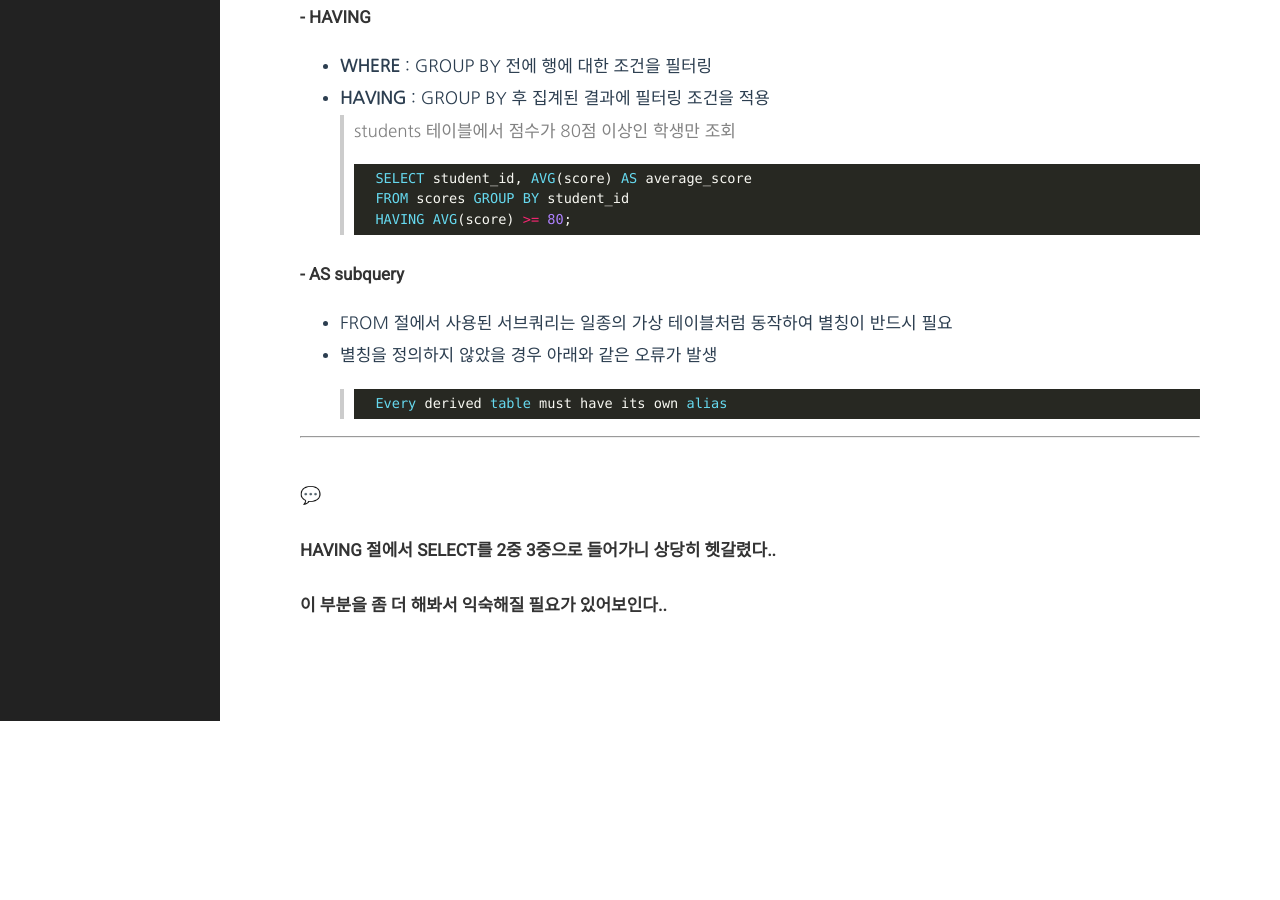
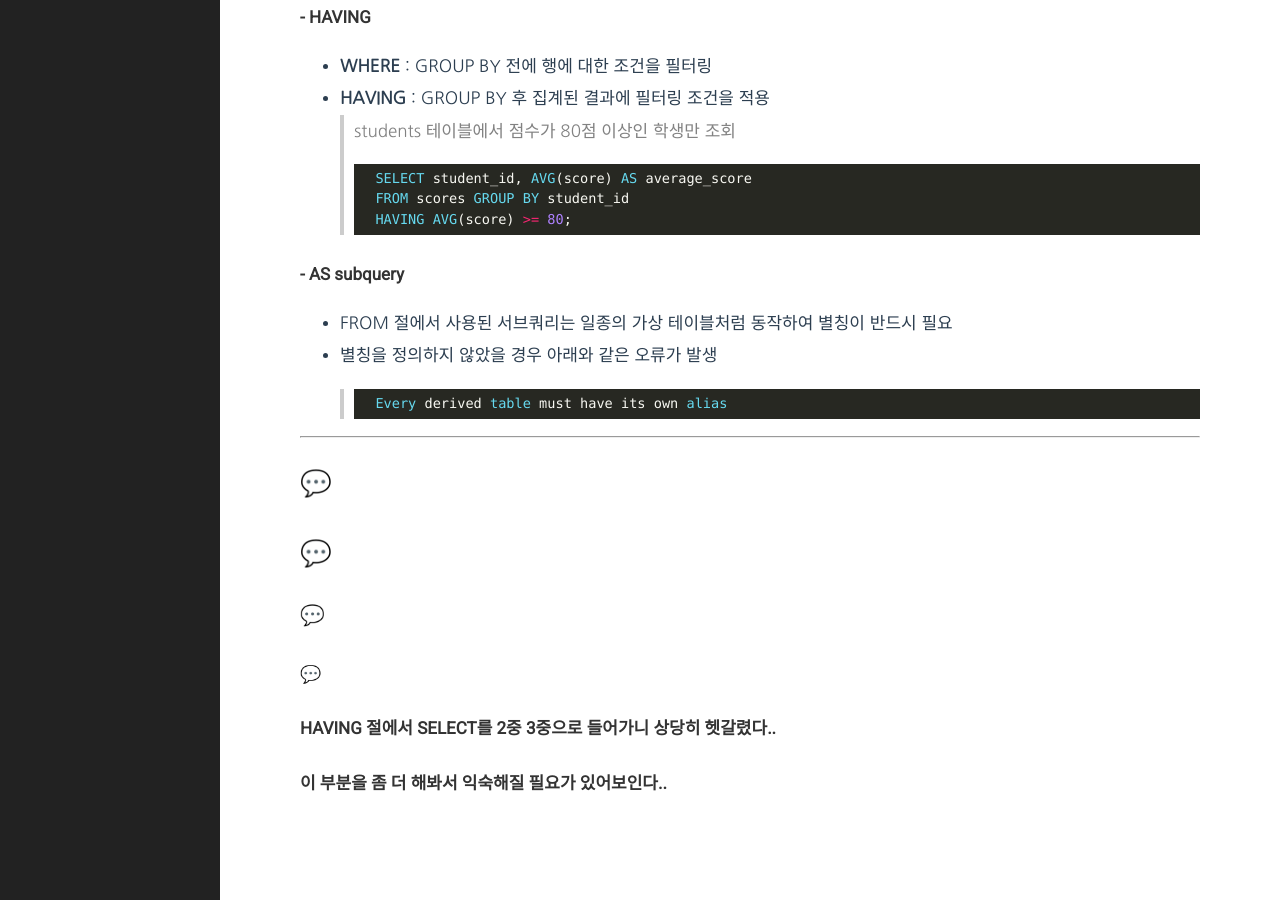
Before and after one commit to s-woni/s-woni.github.io, a Jekyll site: the page built from _posts/2025-01-17-til.md, in a window 1280 px wide and 900 px high, scrolled down 1416 px. Built offline with Jekyll 4.4.1, drawn with Linux system fonts in a browser that asks for light colours; before the commit the page ends 2137 px from its top, so only the background shows below that.

Commit message:
Update 2025-01-17-til.md

````diff
--- a/_posts/2025-01-17-til.md
+++ b/_posts/2025-01-17-til.md
@@ -70,8 +70,11 @@ category: bootcamp-til
     ```
 
 ---
-<br>
-💬
-<br>
+
+# 💬
+## 💬
+### 💬
+#### 💬
+
 #### HAVING 절에서 SELECT를 2중 3중으로 들어가니 상당히 헷갈렸다..
 #### 이 부분을 좀 더 해봐서 익숙해질 필요가 있어보인다..
````
